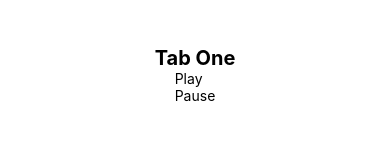
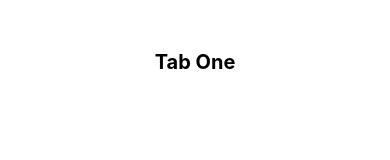
Before and after one commit to bryanat/fullstack-playlist, a React Native app in the folder FS-REACT/: screen /TabOne in a window 390 px wide. Shown: the part 355-515 px from the top of the page. Built offline with nearby package versions, Linux system fonts and the light colour scheme; what expo-linking would draw is missing.

Commit message:
Update audio button play and pause buttons to icons

```diff
--- a/FS-REACT/components/AudioButton.tsx
+++ b/FS-REACT/components/AudioButton.tsx
@@ -2,6 +2,7 @@ import * as React from 'react';
 import { StyleSheet, Pressable } from 'react-native';
 import { Text, View } from './Themed';
 import { Audio } from 'expo-av';
+import { Ionicons } from '@expo/vector-icons';
 
 // TODO: change fetching song parameter from urlID to text search results after confirming API endpoints are working
 export default function AudioButton ({ urlID }: { urlID: string }) {
@@ -23,15 +24,20 @@ export default function AudioButton ({ urlID }: { urlID: string }) {
   }
 
   return (
-    <View>
-      <Pressable onPress={playSound}><Text>Play</Text></Pressable>
-      <Pressable onPress={pauseSound}><Text>Pause</Text></Pressable>
+    <View style={styles.container}>
+      <Pressable onPress={playSound}>
+        <Ionicons name='play' size={24} color='white' />
+      </Pressable>
+      <Pressable onPress={pauseSound}>
+        <Ionicons name='pause' size={24} color='white' />
+      </Pressable>
     </View>
   )
 }
 
 const styles = StyleSheet.create({
   container: {
+    flexDirection: "row",
     alignItems: 'center',
     justifyContent: 'center',
   },
```
